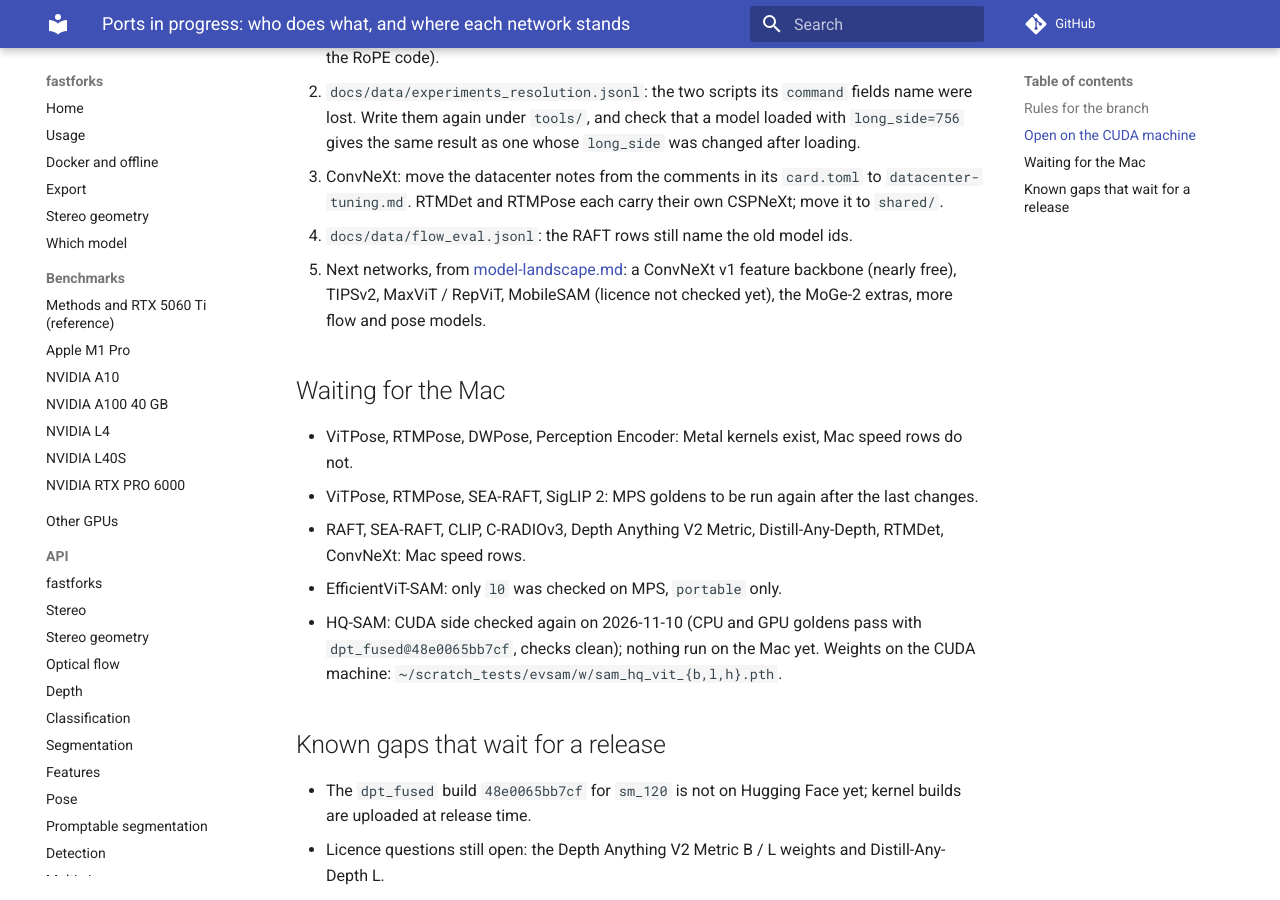
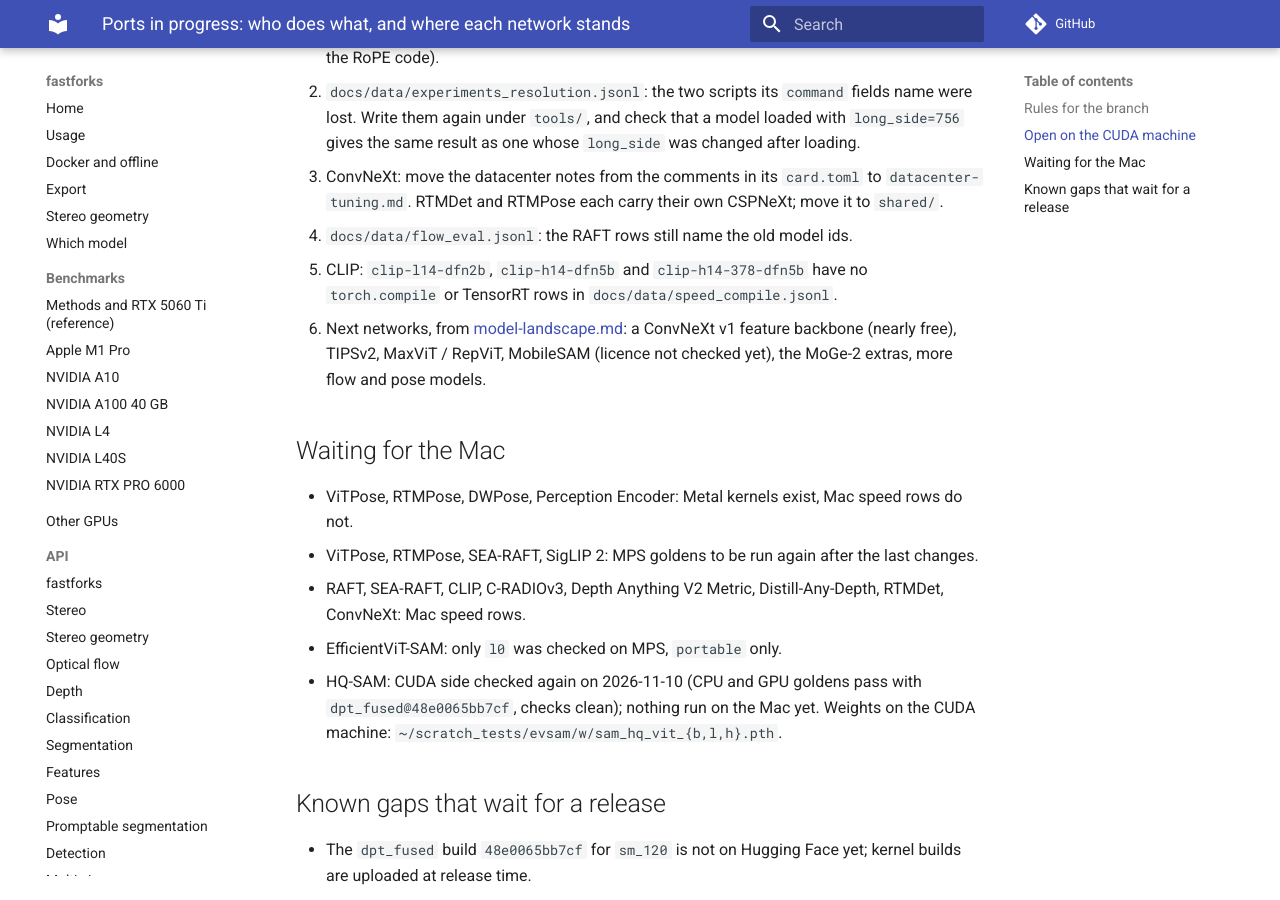
Before and after one commit to kleinicke/fastforks, an MkDocs documentation site: the page built from docs/plans/ports-status.md, in a window 1280 px wide and 900 px high, scrolled down 1052 px. Built offline with MkDocs 1.6.1 and Material for MkDocs 9.7.7, drawn with Linux system fonts in a browser that asks for light colours; comment, search, counter and statistics services are not loaded.

Commit message:
Ports status: three CLIP variants lack compile and TensorRT rows
Co-Authored-By: Claude Fable 5.2 <noreply@anthropic.com>

```diff
--- a/docs/plans/ports-status.md
+++ b/docs/plans/ports-status.md
@@ -36,7 +36,9 @@ In this order, unless something more useful turns up:
 3. ConvNeXt: move the datacenter notes from the comments in its `card.toml` to `datacenter-tuning.md`. RTMDet and
    RTMPose each carry their own CSPNeXt; move it to `shared/`.
 4. `docs/data/flow_eval.jsonl`: the RAFT rows still name the old model ids.
-5. Next networks, from [model-landscape.md](model-landscape.md): a ConvNeXt v1 feature backbone (nearly free),
+5. CLIP: `clip-l14-dfn2b`, `clip-h14-dfn5b` and `clip-h14-378-dfn5b` have no `torch.compile` or TensorRT rows in
+   `docs/data/speed_compile.jsonl`.
+6. Next networks, from [model-landscape.md](model-landscape.md): a ConvNeXt v1 feature backbone (nearly free),
    TIPSv2, MaxViT / RepViT, MobileSAM (licence not checked yet), the MoGe-2 extras, more flow and pose models.
 
 ## Waiting for the Mac
```
